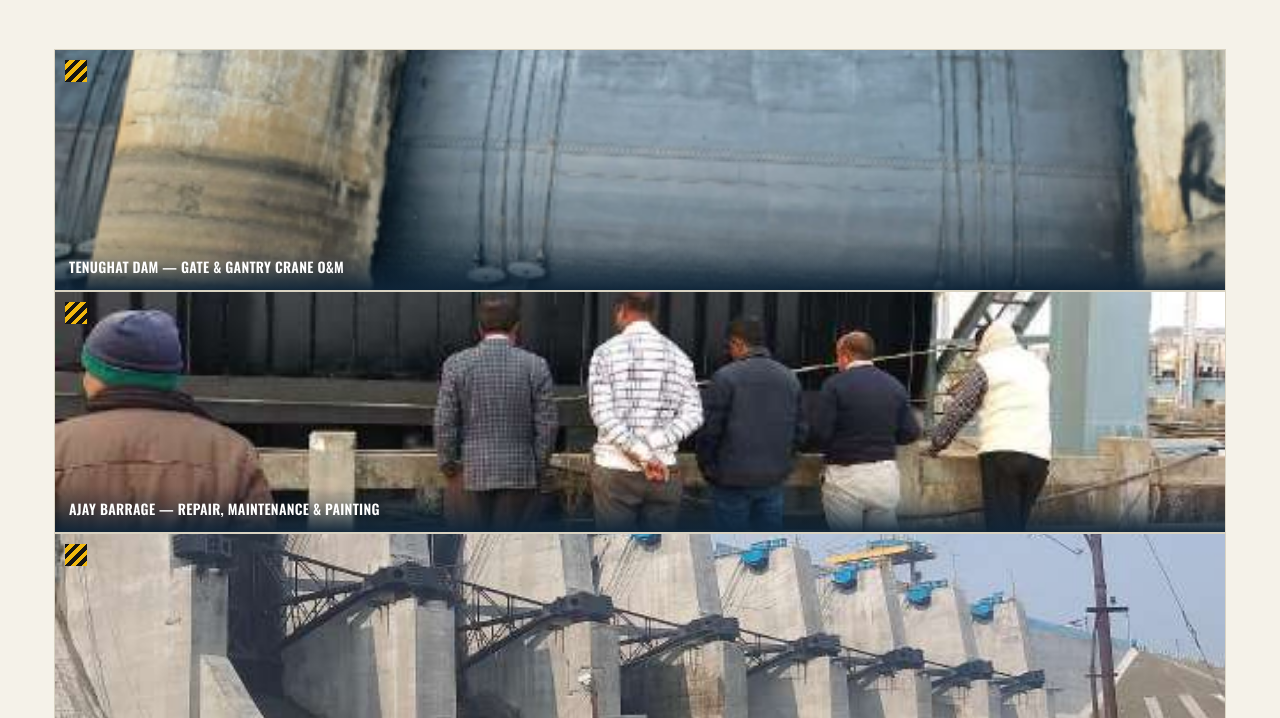
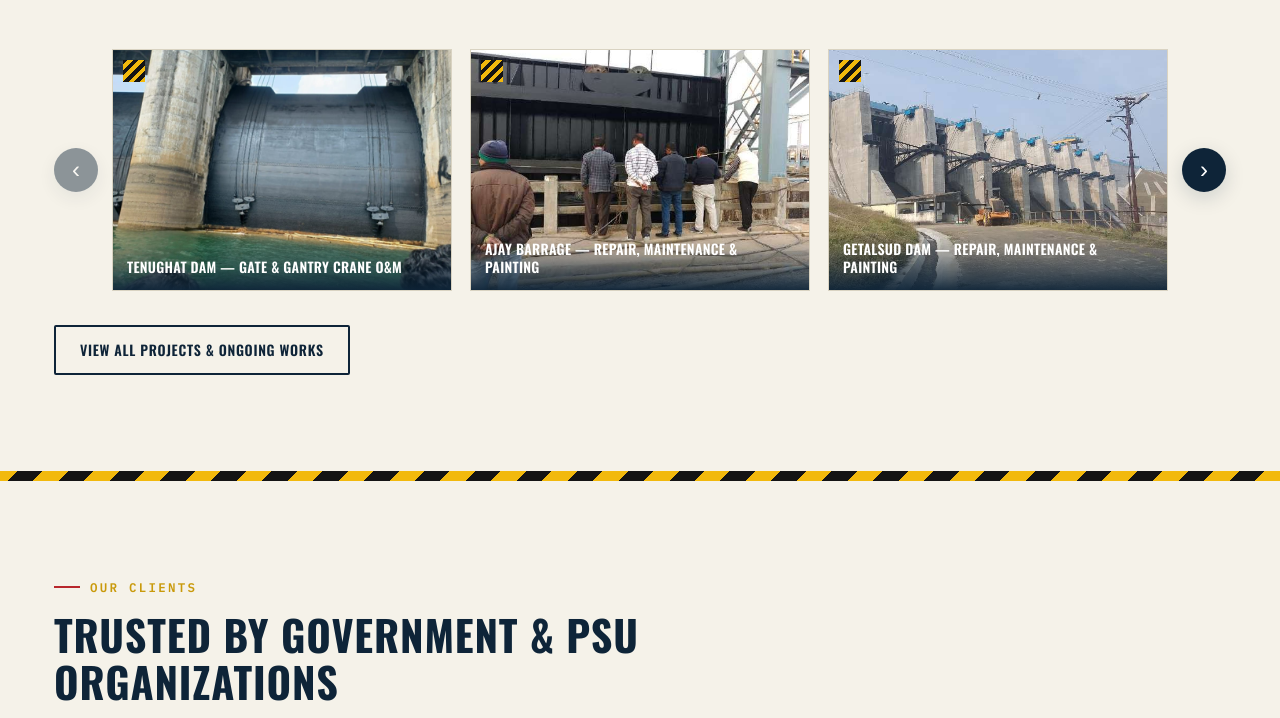
Before and after one commit to Akkusetta/janta-engineering-works-website, a plain HTML site: page index.html in a window 1280 px wide. Shown: the part 3022-3740 px from the top of the page. Drawn offline with nearby package versions, Linux system fonts and the light colour scheme.

Commit message:
Updated CSS

```diff
--- a/index.html
+++ b/index.html
@@ -168,7 +168,10 @@
       <h2>Recent projects</h2>
       <p>A sample of hydro-mechanical, fabrication and painting works executed across dams, barrages and refineries.</p>
     </div>
-    <div class="proj-grid">
+    <div class="projects-carousel">
+      <button class="carousel-btn prev" type="button" aria-label="Show previous projects">‹</button>
+      <div class="carousel-viewport">
+        <div class="carousel-track">
 <div class="proj-card reveal"><a href="projects/tenughat-dam-om.html"><img src="assets/projects/tenughat-dam.png" alt="Repair, maintenance and painting work at Tenughat Dam, Jharkhand" loading="lazy"><div class="overlay">Tenughat Dam — Gate & Gantry Crane O&M</div></a></div>
 <div class="proj-card reveal"><a href="projects/ajay-barrage-repair-painting.html"><img src="assets/projects/ajay-barrage-repair-painting-1.jpg" alt="Repair, maintenance and painting at Ajay Barrage, Sikatia, Jharkhand" loading="lazy"><div class="overlay">Ajay Barrage — Repair, Maintenance & Painting</div></a></div>
 <div class="proj-card reveal"><a href="projects/getalsud-dam-repair-painting.html"><img src="assets/projects/getalsud-dam-repair-painting-1.jpg" alt="Repair, maintenance and painting of Getalsud Dam, Ranchi" loading="lazy"><div class="overlay">Getalsud Dam — Repair, Maintenance & Painting</div></a></div>
@@ -177,6 +180,9 @@
 <div class="proj-card reveal"><a href="projects/chandil-pre-monsoon-maintenance.html"><img src="assets/projects/chandil-pre-monsoon-maintenance-1.jpg" alt="Pre-monsoon and monsoon maintenance at Chandil Dam" loading="lazy"><div class="overlay">Chandil Dam — Pre-Monsoon & Monsoon Gate Maintenance</div></a></div>
 <div class="proj-card reveal"><a href="projects/alkylate-storage-tank-paradip.html"><img src="assets/projects/alkylate-storage-tank-paradip-1.jpg" alt="Fabrication and erection of Alkylate Storage Tanks, Paradip Refinery, Odisha" loading="lazy"><div class="overlay">Alkylate Storage Tanks — Paradip Refinery</div></a></div>
 <div class="proj-card reveal"><a href="projects/bob-bistupur-sliding-gate.html"><img src="assets/projects/bob-bistupur-sliding-gate-1.jpg" alt="Fabrication and erection of sliding gate at Bank of Baroda main branch, Bistupur" loading="lazy"><div class="overlay">Bank of Baroda, Bistupur — Sliding Gate</div></a></div>
+        </div>
+      </div>
+      <button class="carousel-btn next" type="button" aria-label="Show next projects">›</button>
     </div>
     <a href="projects/index.html" class="btn ghost" style="border-color:var(--navy);color:var(--navy);margin-top:34px;">View All Projects &amp; Ongoing Works</a>
   </div>
--- a/js/script.js
+++ b/js/script.js
@@ -60,6 +60,45 @@ document.querySelectorAll('.counter').forEach(el => {
   }, { threshold: 0.5 });
   cIO.observe(el);
 });
+
+// ===== Recent projects carousel =====
+const projectCarousel = document.querySelector('.projects-carousel');
+if (projectCarousel) {
+  const track = projectCarousel.querySelector('.carousel-track');
+  const prevBtn = projectCarousel.querySelector('.carousel-btn.prev');
+  const nextBtn = projectCarousel.querySelector('.carousel-btn.next');
+  const cards = Array.from(track.children);
+
+  if (cards.length) {
+    let index = 0;
+    const getStep = () => {
+      const firstCard = cards[0].getBoundingClientRect();
+      const style = window.getComputedStyle(track);
+      const gap = parseFloat(style.columnGap || style.gap || 18);
+      return firstCard.width + gap;
+    };
+
+    const updateCarousel = () => {
+      const step = getStep();
+      track.style.transform = `translateX(-${index * step}px)`;
+      if (prevBtn) prevBtn.disabled = index === 0;
+      if (nextBtn) nextBtn.disabled = index >= cards.length - 1;
+    };
+
+    prevBtn?.addEventListener('click', () => {
+      index = Math.max(0, index - 1);
+      updateCarousel();
+    });
+
+    nextBtn?.addEventListener('click', () => {
+      index = Math.min(cards.length - 1, index + 1);
+      updateCarousel();
+    });
+
+    window.addEventListener('resize', updateCarousel);
+    window.requestAnimationFrame(updateCarousel);
+  }
+}
 
 // ===== FAQ accordion =====
 document.querySelectorAll('.faq-item').forEach(item => {
```
